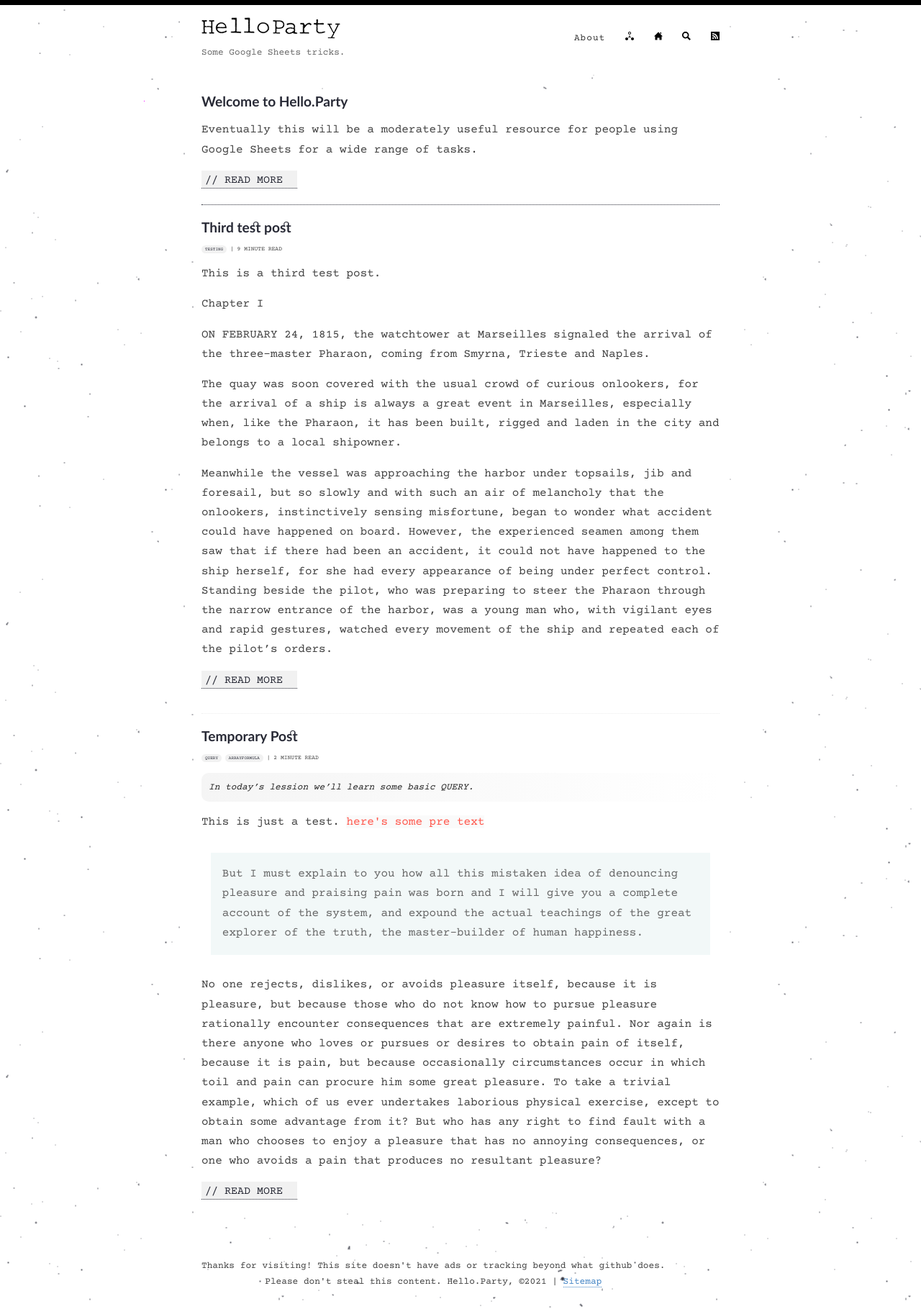
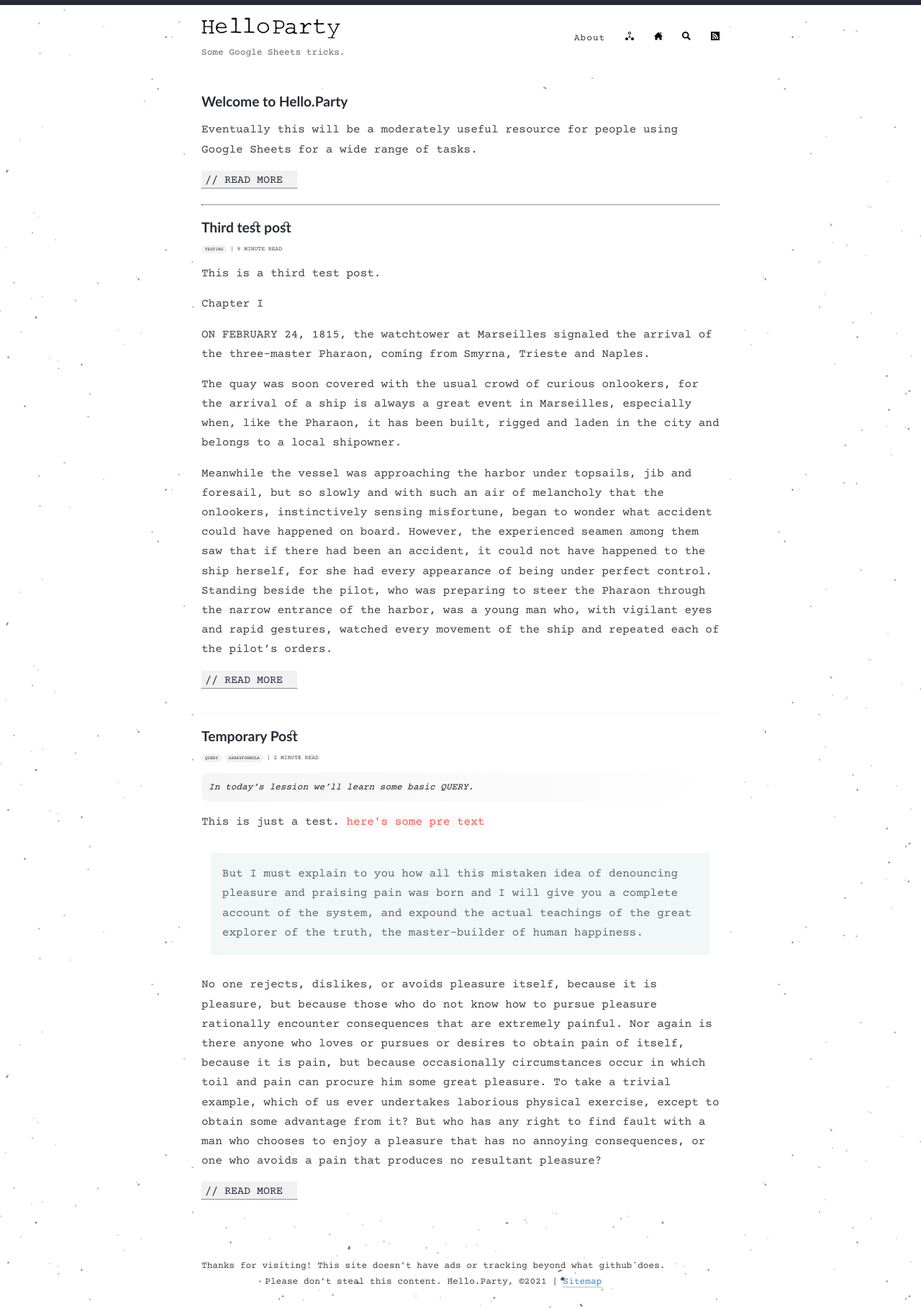
Before and after one commit to hello-party/hello-party-old.github.io, a Jekyll site: the page built from index.html, in a window 1280 px wide. Shown: the whole page at 72% size. Built offline with Jekyll 4.4.1, drawn with Linux system fonts in a browser that asks for light colours; the list of posts is cut into pages by our own code.

Commit message:
Update style.scss

```diff
--- a/assets/style.scss
+++ b/assets/style.scss
@@ -521,7 +521,7 @@
 }
 
 body:after {
-    background: linear-gradient(to right, #ffffff   0, #2196F3   33%, #E91E63   66%, #000 100%);
+    background: linear-gradient(to right, #ffffff   0, #2196F3   33%, #E91E63   66%, #282a36 100%);
     width: 100%;
     height: 5px;
     top: 0;
@@ -531,7 +531,7 @@
 }
 
 #bar {
-    background: #000;
+    background: #282a36;
     height: 7px;
     background-size: cover;
     background-position: left 60%;
@@ -716,9 +716,9 @@
 }
 
 .text-link {
-    color: #000;
+    color: #282a36;
     text-decoration: none;
-    border-bottom: 1px dotted #000;
+    border-bottom: 1px dotted #282a36;
 }
 
 //carbon ads
@@ -902,7 +902,7 @@
 .btn-subscribe {
   line-height: 20px;
   text-decoration: none;
-  background: #00000015;
+  background: #282a3615;
   border: none;
   font-size: 12px;
   padding: 0px 7px;
```
